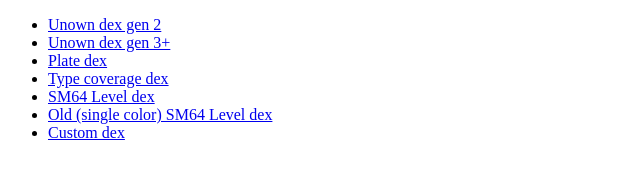
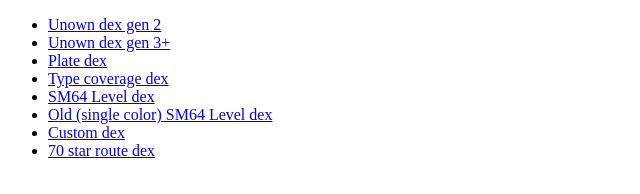
Before and after one commit to Demki/dex, a plain HTML site: page dex/index.html in a window 1280 px wide. Shown: the whole page, without its empty margins (0-640 px from the left). Drawn offline with Linux system fonts and the light colour scheme.

Commit message:
added link to the 70 star route dex

```diff
--- a/dex/index.html
+++ b/dex/index.html
@@ -15,6 +15,7 @@
     <li><a href="sm64levelsDex.html">SM64 Level dex</a></li>
     <li><a href="sm64levelsDexOld.html">Old (single color) SM64 Level dex</a></li>
     <li><a href="customDex.html">Custom dex</a></li>
+    <li><a href="70StarRouteDex.html">70 star route dex</a></li>
   </ul>
 </body>
 </html>
```
